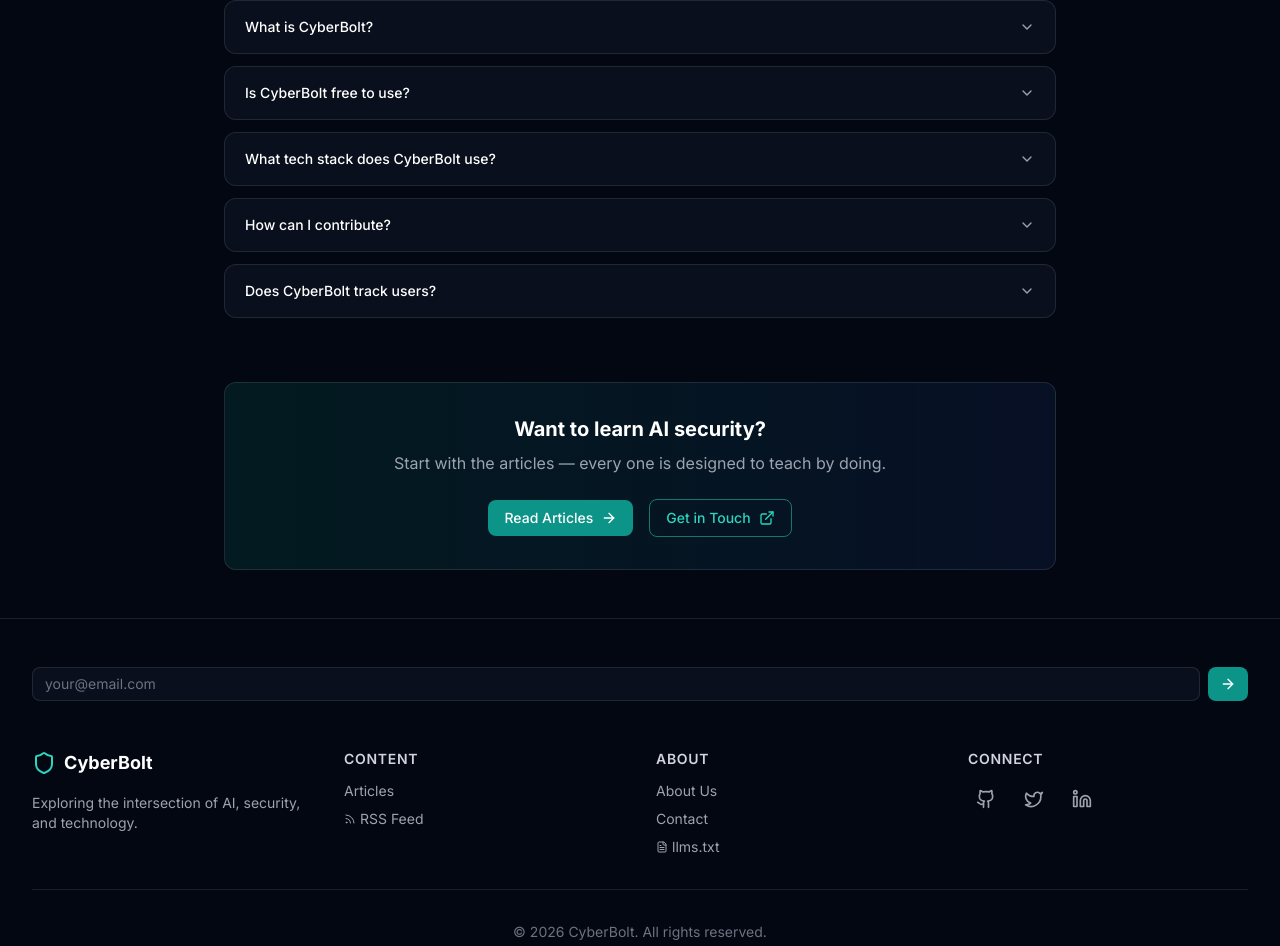
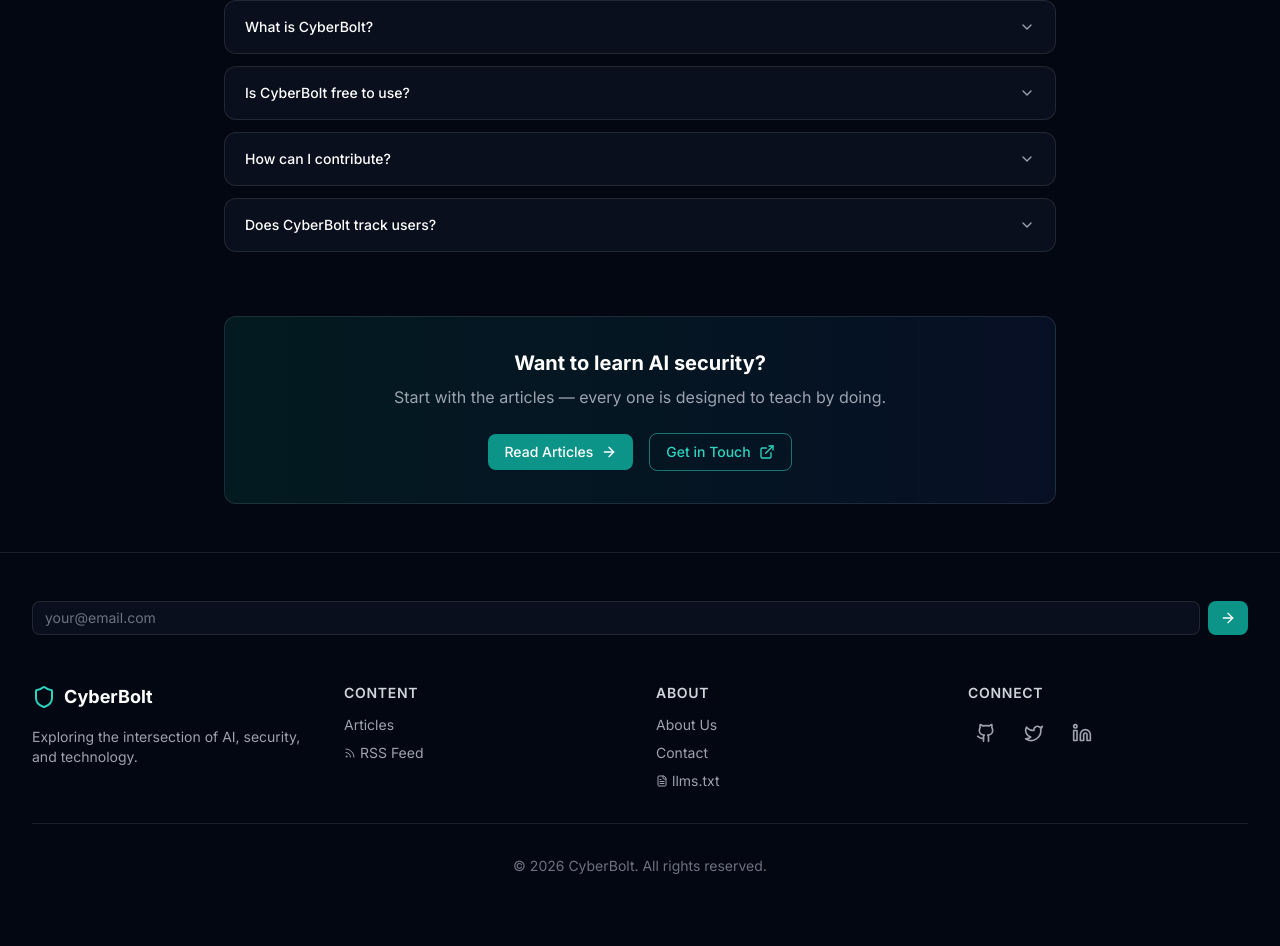
Before and after one commit to boltathi/cyberbolt, a Next.js app in the folder frontend/: page /about in a window 1280 px wide. Shown: the part 3368-4314 px from the top of the page. After the commit the page ends 4292 px from the top, so only its background shows below. Built offline with nearby package versions, Linux system fonts and the light colour scheme; no server answers.

Commit message:
about: remove tech stack FAQ and Ollama mention from tracking FAQ

```diff
--- a/frontend/src/app/about/page.tsx
+++ b/frontend/src/app/about/page.tsx
@@ -70,9 +70,8 @@
 const faqItems = [
   { q: "What is CyberBolt?", a: "CyberBolt is an independent cybersecurity education platform focused on AI security. We publish hands-on articles, provide tools like the OWASP Checklist Generator, and make complex security topics accessible to everyone." },
   { q: "Is CyberBolt free to use?", a: "Yes, 100%. All articles, tools, and resources on CyberBolt are completely free. We believe cybersecurity education should be accessible to everyone." },
-  { q: "What tech stack does CyberBolt use?", a: "Flask (Python) for the backend API, Next.js 15 with React 19 for the frontend, Redis as the sole database, and Ollama for local LLM inference. Everything runs on a single Contabo VPS — no cloud dependencies." },
   { q: "How can I contribute?", a: "Reach out via our Contact page or connect with us on LinkedIn. We welcome article suggestions, bug reports, and collaboration ideas from the community." },
-  { q: "Does CyberBolt track users?", a: "No. We don't use analytics cookies or third-party trackers. Our LLM runs locally via Ollama, so your data never leaves our server." },
+  { q: "Does CyberBolt track users?", a: "No. We don't use analytics cookies or third-party trackers." },
 ];
 
 export default function AboutPage() {
```
